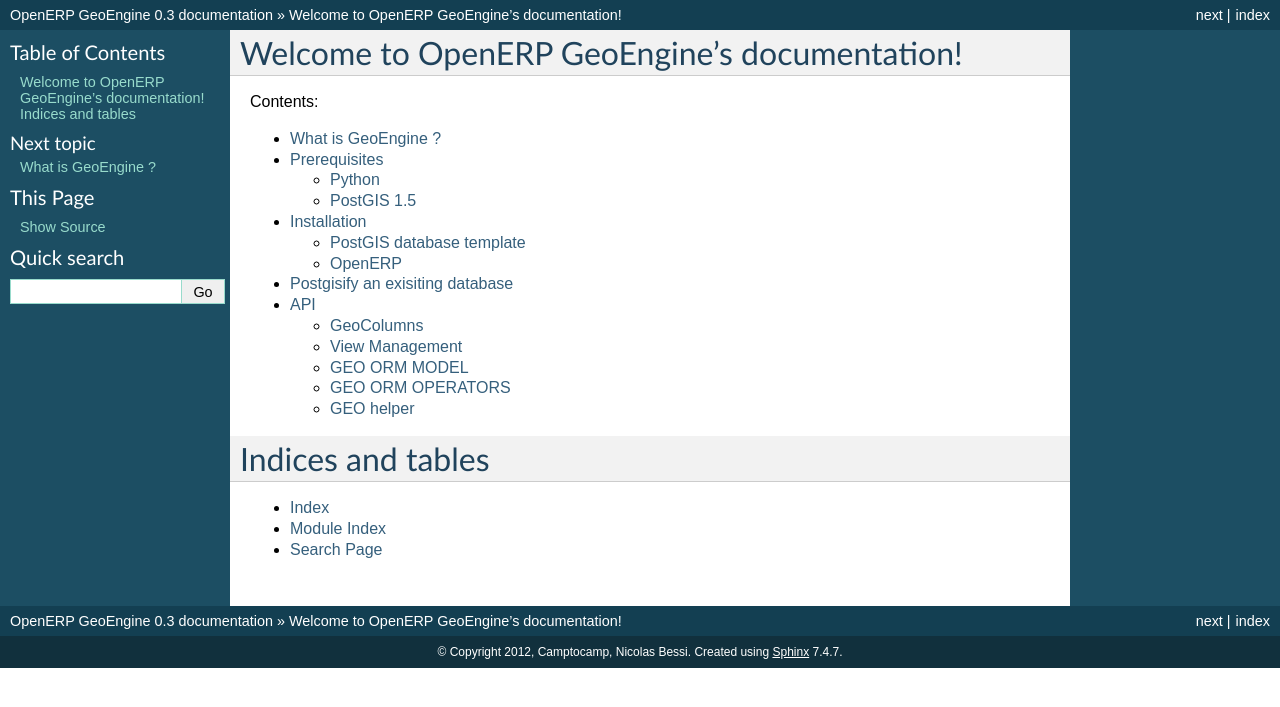
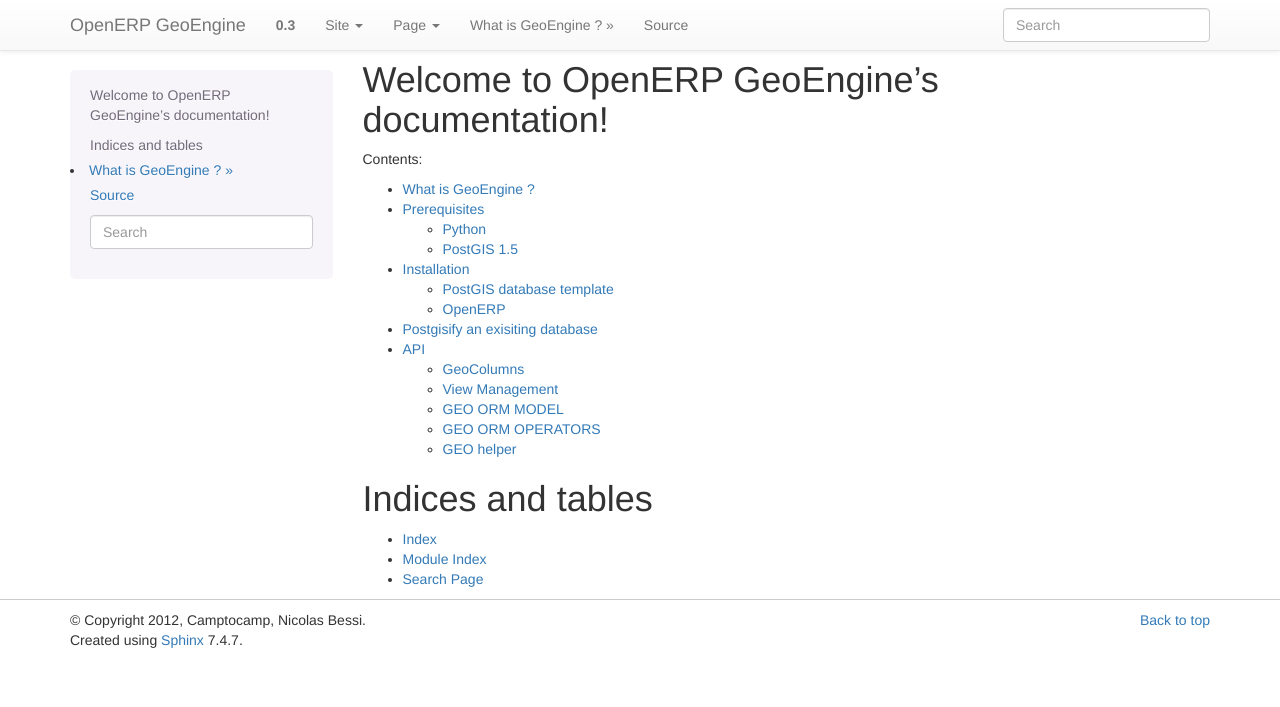
Before and after one commit to OCA/geospatial, a Sphinx documentation site: the page built from base_geoengine/doc/source/index.rst, in a window 1280 px wide. Shown: the top 707 px of the page. Built offline with Sphinx 7.4.7, drawn with Linux system fonts in a browser that asks for light colours; pages that are not in the unit, such as notebooks, are missing from menus; part of the change alters nothing that is shown.

```diff
--- a/base_geoengine/doc/source/conf.py
+++ b/base_geoengine/doc/source/conf.py
@@ -14,19 +14,19 @@
 
 import sys
 import os
-
+import sphinx_bootstrap_theme
 # If extensions (or modules to document with autodoc) are in another directory,
 # add these directories to sys.path here. If the directory is relative to the
 # documentation root, use os.path.abspath to make it absolute, like shown here.
 # sys.path.insert(0, os.path.abspath('/opt/openerp_61Launchpad/src/server/'))
-sys.path.insert(
-    0,
-    os.path.abspath('/opt/openerp_61Launchpad/src/server/openerp/'))
-sys.path.insert(
-    0,
-    os.path.abspath('/opt/openerp_61Launchpad/src/server/openerp/addons/'))
-
-sys.path.insert(0, os.path.abspath('../../../geoengine'))
+sys.path.append(os.path.abspath('_themes'))
+odoo_root = os.path.join(
+    '~',
+    os.environment['ODOO_REPO'].split('/')[1] + '-' + os.environment['VERSION']
+)
+sys.path.append(os.path.abspath(os.path.join(odoo_root, 'openerp')))
+sys.path.append(os.path.abspath(os.path.join(odoo_root, 'addons'))
+sys.path.append(os.path.abspath('../../../../geospatial/'))
 
 # -- General configuration ----------------------------------------------------
 
@@ -102,8 +102,8 @@ pygments_style = 'sphinx'
 
 # The theme to use for HTML and HTML Help pages.  See the documentation for
 # a list of builtin themes.
-html_theme = 'default'
-
+html_theme = 'bootstrap'
+html_theme_path = sphinx_bootstrap_theme.get_html_theme_path()
 # Theme options are theme-specific and customize the look and feel of a theme
 # further.  For a list of options available for each theme, see the
 # documentation.
```
